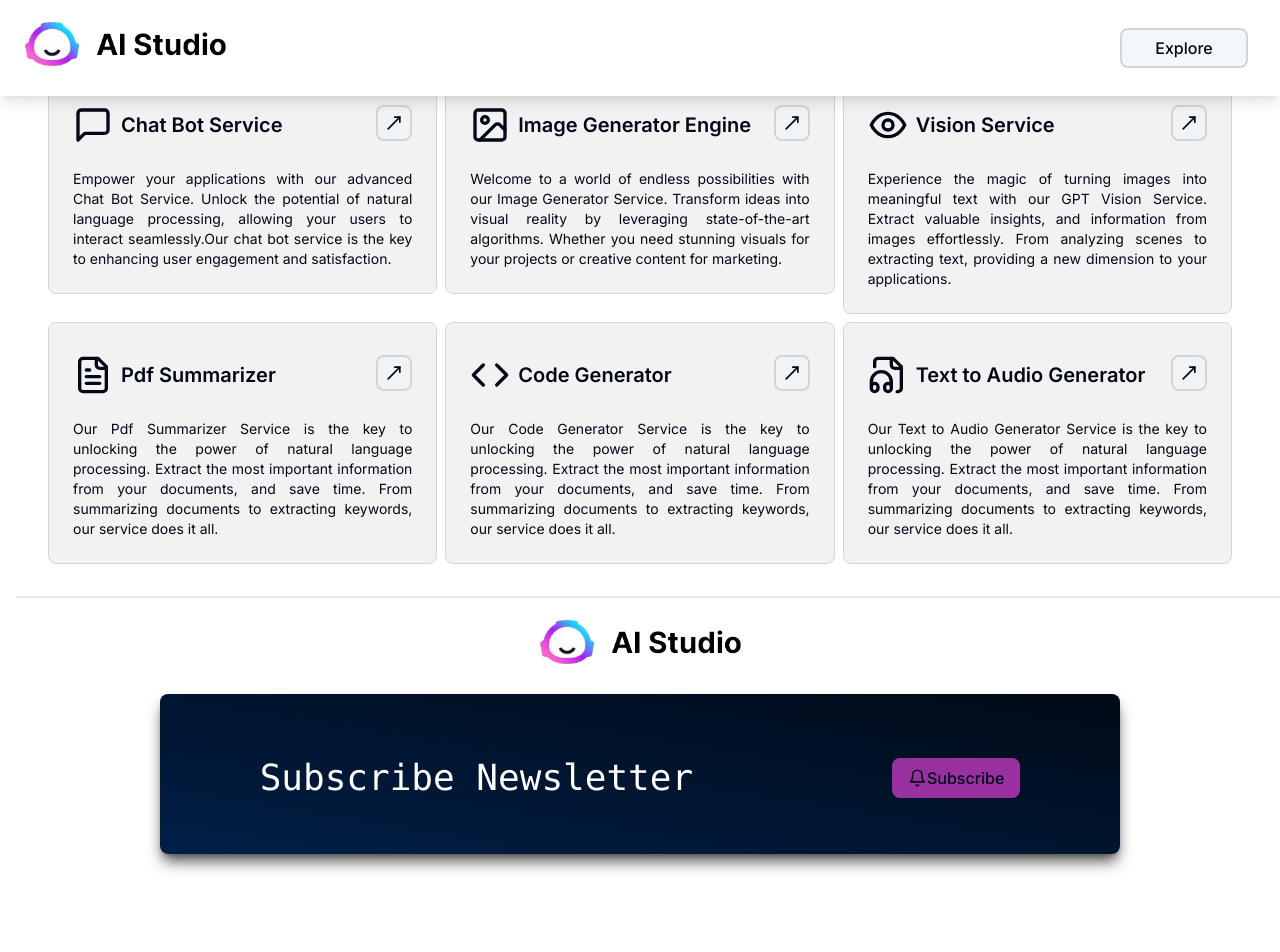
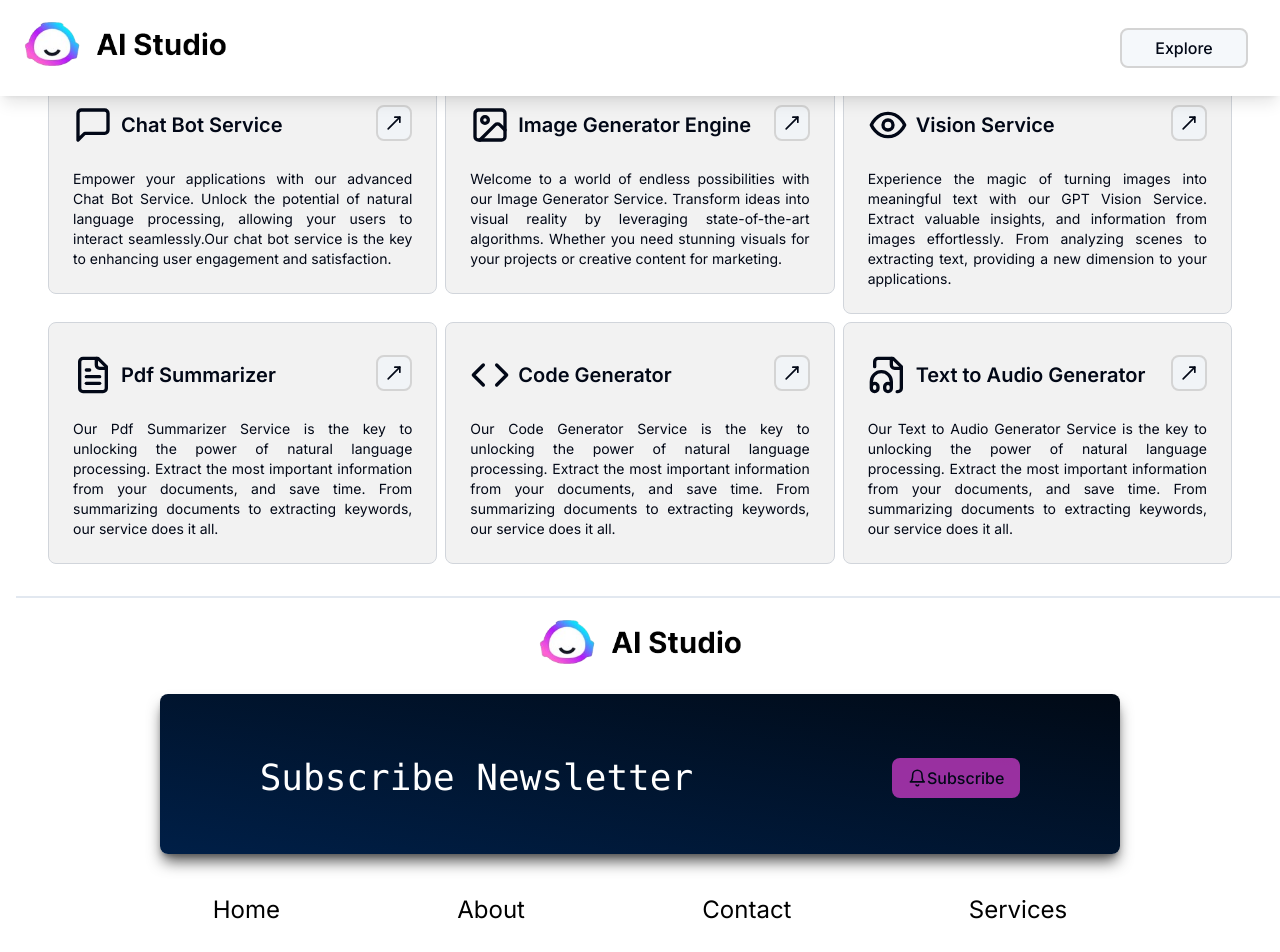
Before and after one commit to Prajwal-ak-0/saas, a Next.js app: page / in a window 1280 px wide. Shown: the top 952 px of the page. Built offline with nearby package versions, Linux system fonts and the light colour scheme.

Commit message:
Footer Started 1.4

```diff
--- a/components/Footer.tsx
+++ b/components/Footer.tsx
@@ -25,6 +25,7 @@ const Footer = () => {
             height={250}
           />
         </div>
+
         <div className="w-3/4 mt-2 h-40 bg-gradient-to-tr from-[#001f47] to-[#010a16] mx-auto rounded-lg shadow-lg shadow-neutral-600 hover:shadow-xl hover:shadow-neutral-700">
           <div className="flex justify-around my-16">
             <h1 className='text-white font-mono md:text-4xl sm:text-2xl my-auto'>
@@ -34,7 +35,7 @@ const Footer = () => {
               {
                 isSubscribed ? (
                   <Button onClick={toggleSubscribe} className='text-sm' variant={"primary"}>
-                    <BellRing  />
+                    <BellRing />
                     Subscribed
                   </Button>
                 ) : (
@@ -47,6 +48,42 @@ const Footer = () => {
             </div>
           </div>
         </div>
+
+        <div className="w-full px-16 md:px-32 mt-10">
+          <div className="flex max-sm:flex-col mx-auto  justify-around gap-2 items-center">
+            <h1 className='text-black md:text-2xl sm:text-lg my-auto hover:cursor-pointer hover:shadow-neutral-300' >
+              Home
+            </h1>
+            <h1 className='text-black md:text-2xl sm:text-lg my-auto hover:cursor-pointer hover:shadow-neutral-300' >
+              About
+            </h1>
+            <h1 className='text-black md:text-2xl sm:text-lg my-auto hover:cursor-pointer hover:shadow-neutral-300' >
+              Contact
+            </h1>
+            <h1 className='text-black md:text-2xl sm:text-lg my-auto hover:cursor-pointer hover:shadow-neutral-300' >
+              Services
+            </h1>
+          </div>
+
+          {/* <div className="flex justify-center mt-8">
+            <h1 className='text-black font-mono md:text-2xl sm:text-lg my-auto hover:cursor-pointer hover:shadow-neutral-300' >
+              Terms & Conditions
+            </h1>
+
+            <div className="">
+              Contact
+            </div>
+
+            <h1 className='text-black font-mono md:text-2xl sm:text-lg my-auto hover:cursor-pointer hover:shadow-neutral-300' >
+              Privacy Policy
+            </h1>
+
+            <h1 className='text-black font-mono md:text-2xl sm:text-lg my-auto hover:cursor-pointer hover:shadow-neutral-300' >
+              FAQ
+            </h1>
+
+          </div> */}
+        </div>
       </div>
     </div >
   )
```
